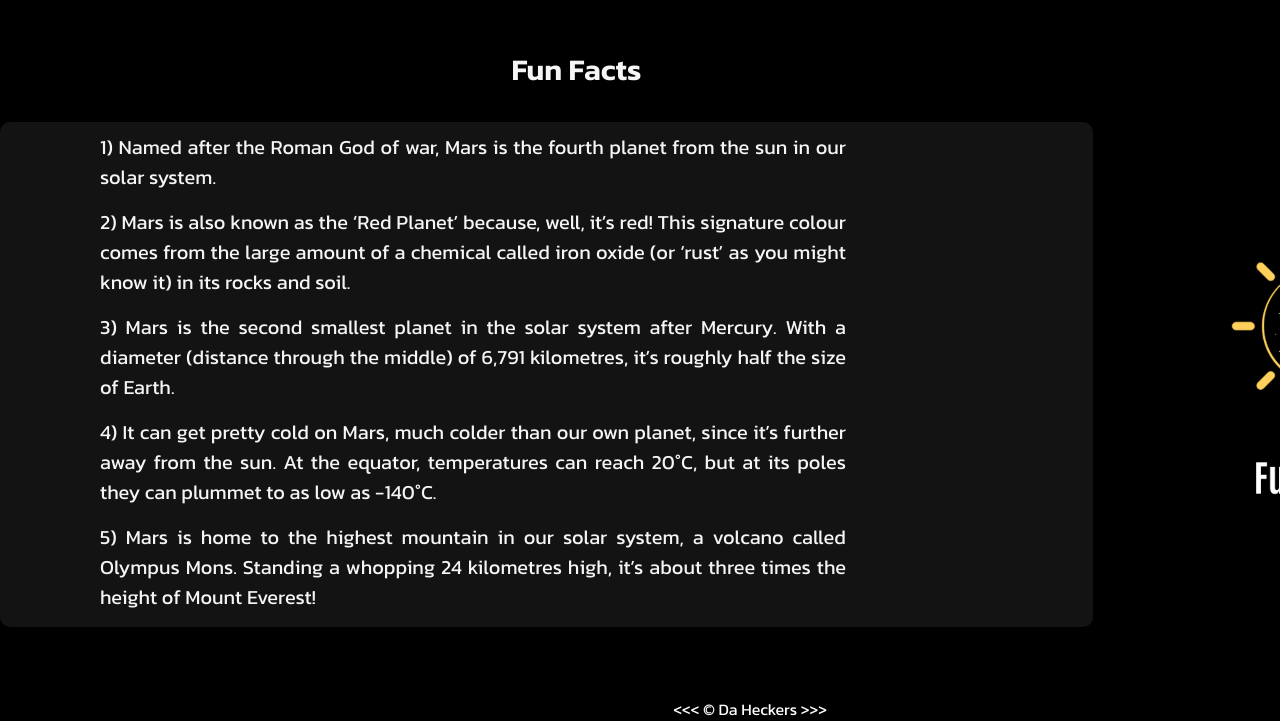
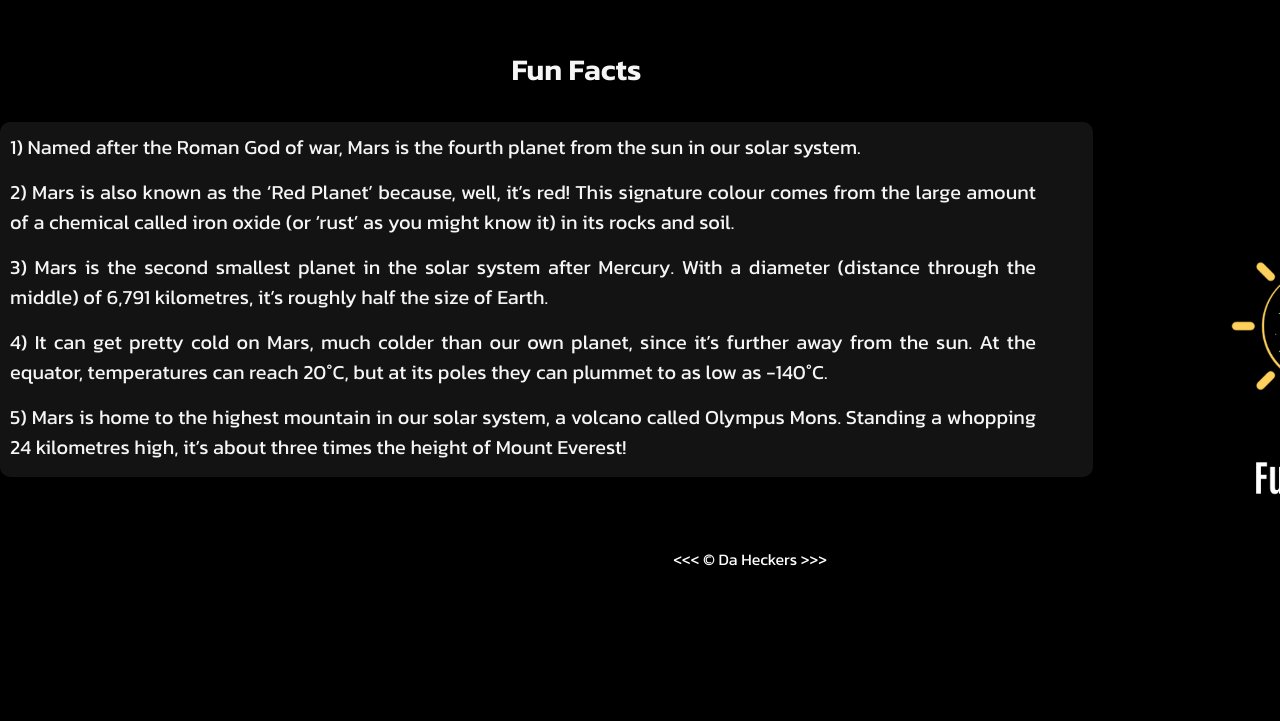
Before and after one commit to spacesaicodes1234/MarsX-website, a plain HTML site: page index.html in a window 1280 px wide. Shown: the part 1160-1881 px from the top of the page. After the commit the page ends 1731 px from the top, so only its background shows below. Drawn offline with Linux system fonts and the light colour scheme.

Commit message:
Update style.css

```diff
--- a/style.css
+++ b/style.css
@@ -95,8 +95,6 @@ body {
   color: whitesmoke;
   background-color: rgb(19, 19, 19);
   padding: 5px 5px;
-  padding-right: 100px;
-  padding-left: 50px;
   margin-right: 47px;
   border-radius: 10px;
   text-transform: inherit;
```
